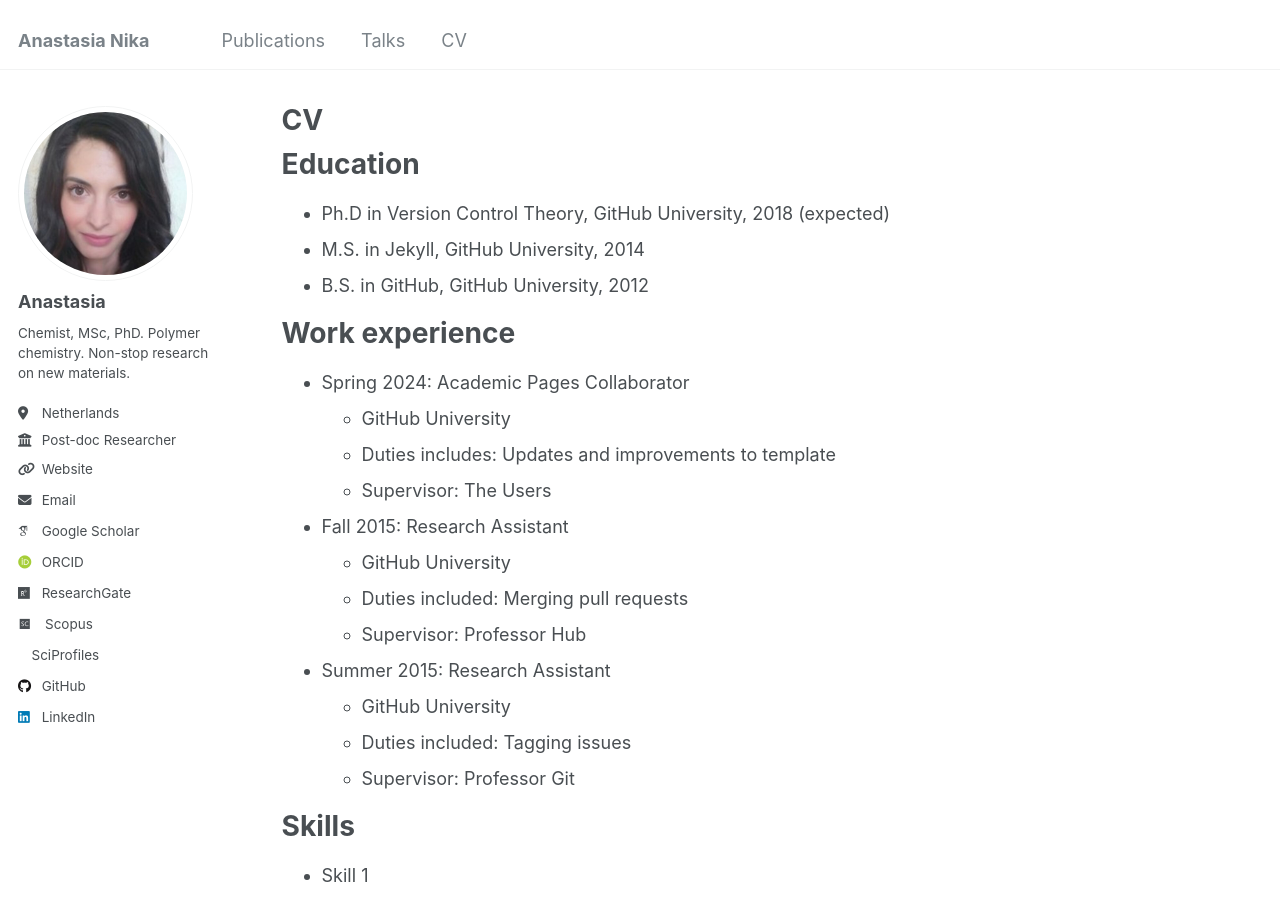
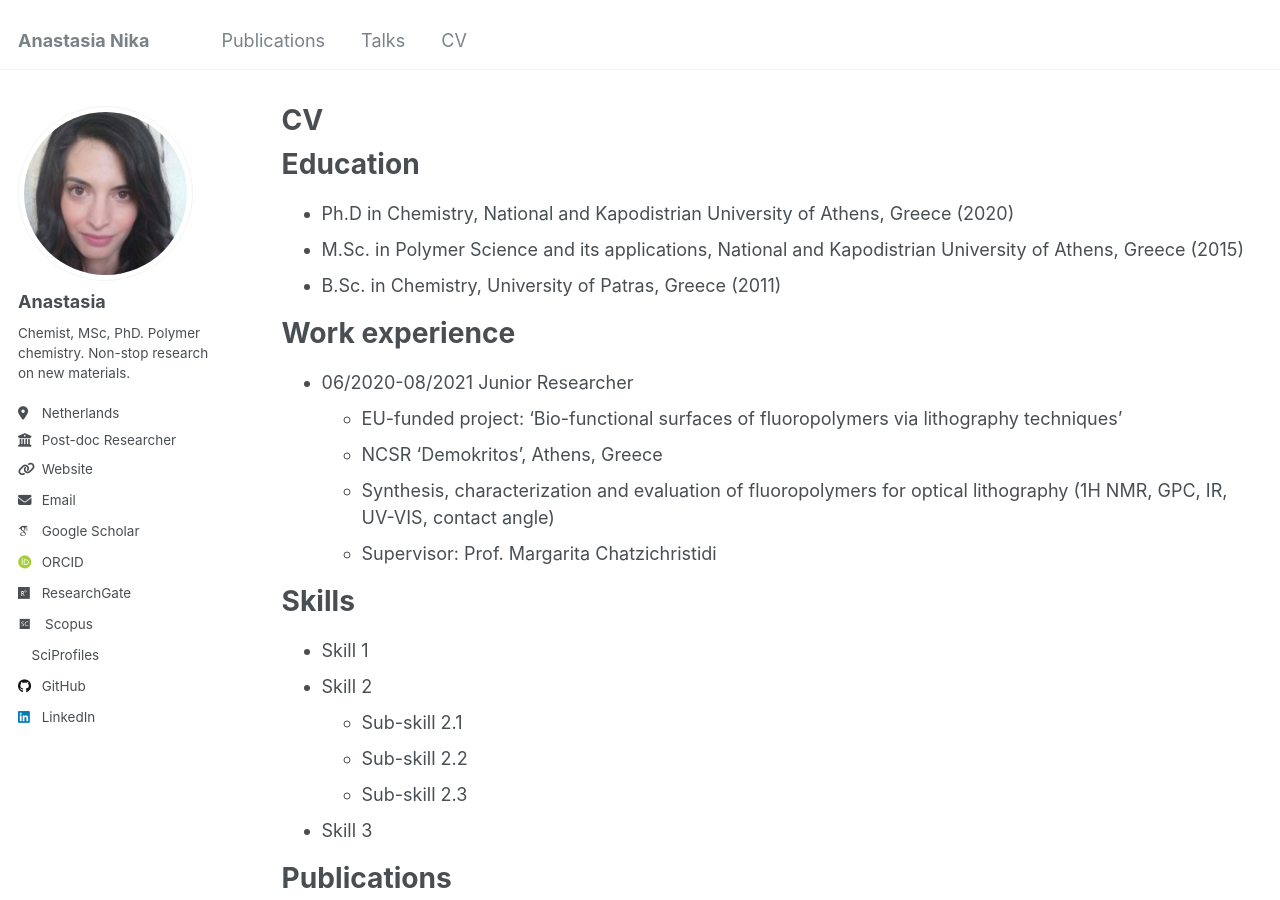
Before and after one commit to anastasianika/anastasianika.github.io, a Jekyll site: the page built from _pages/cv.md, in a window 1280 px wide and 900 px high. Built offline with Jekyll 4.4.1, drawn with Linux system fonts in a browser that asks for light colours; some web fonts are replaced.

Commit message:
Update cv.md

```diff
--- a/_pages/cv.md
+++ b/_pages/cv.md
@@ -11,26 +11,17 @@ redirect_from:
 
 Education
 ======
-* Ph.D in Version Control Theory, GitHub University, 2018 (expected)
-* M.S. in Jekyll, GitHub University, 2014
-* B.S. in GitHub, GitHub University, 2012
+* Ph.D in Chemistry, National and Kapodistrian University of Athens, Greece (2020)
+* M.Sc. in Polymer Science and its applications, National and Kapodistrian University of Athens, Greece (2015)
+* B.Sc. in Chemistry, University of Patras, Greece (2011)
 
 Work experience
 ======
-* Spring 2024: Academic Pages Collaborator
-  * GitHub University
-  * Duties includes: Updates and improvements to template
-  * Supervisor: The Users
-
-* Fall 2015: Research Assistant
-  * GitHub University
-  * Duties included: Merging pull requests
-  * Supervisor: Professor Hub
-
-* Summer 2015: Research Assistant
-  * GitHub University
-  * Duties included: Tagging issues
-  * Supervisor: Professor Git
+* 06/2020-08/2021 Junior Researcher
+  * EU-funded project: 'Bio-functional surfaces of fluoropolymers via lithography techniques'
+  * NCSR 'Demokritos', Athens, Greece
+  * Synthesis, characterization and evaluation of fluoropolymers for optical lithography (1H NMR, GPC, IR, UV-VIS, contact angle)
+  * Supervisor: Prof. Margarita Chatzichristidi
 
 Skills
 ======
```
